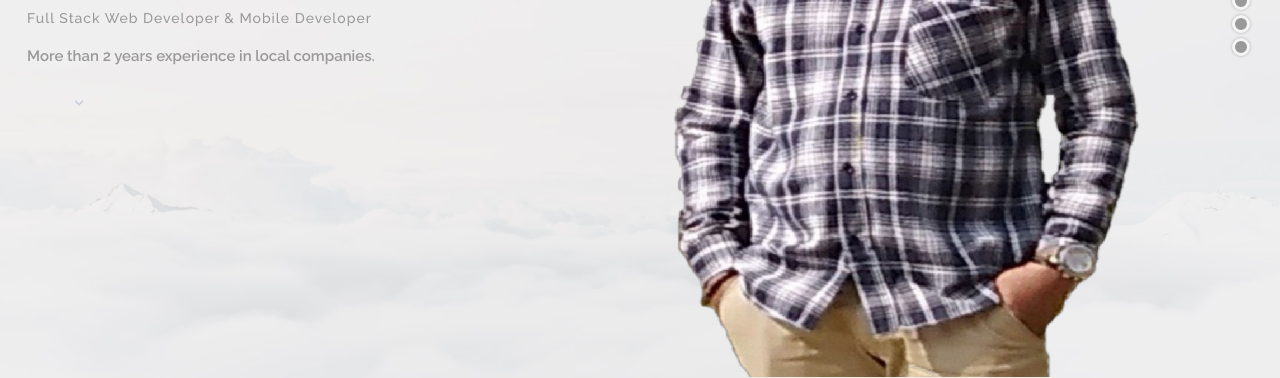
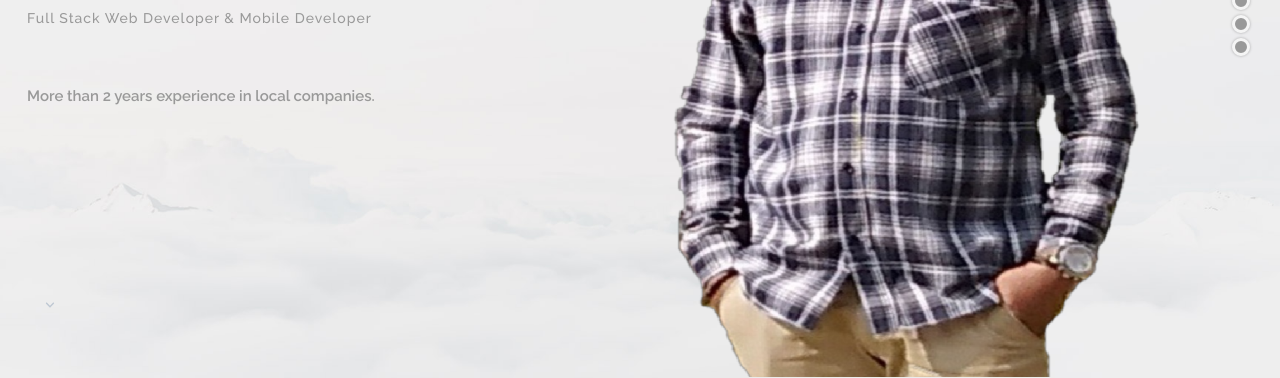
Before and after one commit to hardy-dev/hardi-dev.github.io, a plain HTML site: page index.html in a window 1280 px wide. Shown: the part 422-800 px from the top of the page. Drawn offline with Linux system fonts and the light colour scheme.

Commit message:
position scroll

```diff
--- a/index.html
+++ b/index.html
@@ -78,6 +78,7 @@
                                     src="images/Hardy-Ak-3.png" alt="" width="750" height="750"
                                     data-ww="['750px','750px','410px','410px']"
                                     data-hh="['750px','750px','410px','410px']" data-no-retina>
+
                             </div>
 
                             <!-- LAYER NR. 7 -->
@@ -135,7 +136,6 @@
                                 data-start="1500" data-splitin="none" data-splitout="none" data-responsive_offset="on"
                                 style="z-index: 13; min-width: 448px; max-width: 448px; white-space: normal;">More than
                                 2 years experience in local companies.
-                                <div class="spinner scroll-down"> <a class="animate"></a> </div>
                             </div>
                         </li>
                         <!-- SLIDE 1-->
@@ -820,6 +820,18 @@
                             <a href="profile.html" class='fas fa-graduation-cap'> See all</a>
                             <!-- <p style="margin-left: 6px;color: blue;">Profile</p> -->
                         </div>
+                        <div class="tp-caption tp-static-layer" data-x="['left','left','left','left']"
+                            data-hoffset="['1','1','1','1']" data-y="['bottom','bottom','bottom','bottom']"
+                            data-voffset="['30','30','30','30']" data-width="none" data-height="none"
+                            data-whitespace="nowrap" data-transform_idle="o:1;"
+                            data-transform_in="opacity:0;s:1000;e:Power3.easeInOut;"
+                            data-transform_out="auto:auto;s:1000;" data-start="500" data-basealign="slide"
+                            data-responsive_offset="off" data-responsive="off" data-startslide="0" data-endslide="12"
+                            style="z-index: 7; margin-top: 7pt;">
+                            <!-- <p style="margin-left: 6px;color: blue;">Profile</p> -->
+                            <div class="spinner scroll-down"> <a class="animate"></a> </div>
+                        </div>
+
 
 
                         <!-- LAYER NR. 4 -->
```
